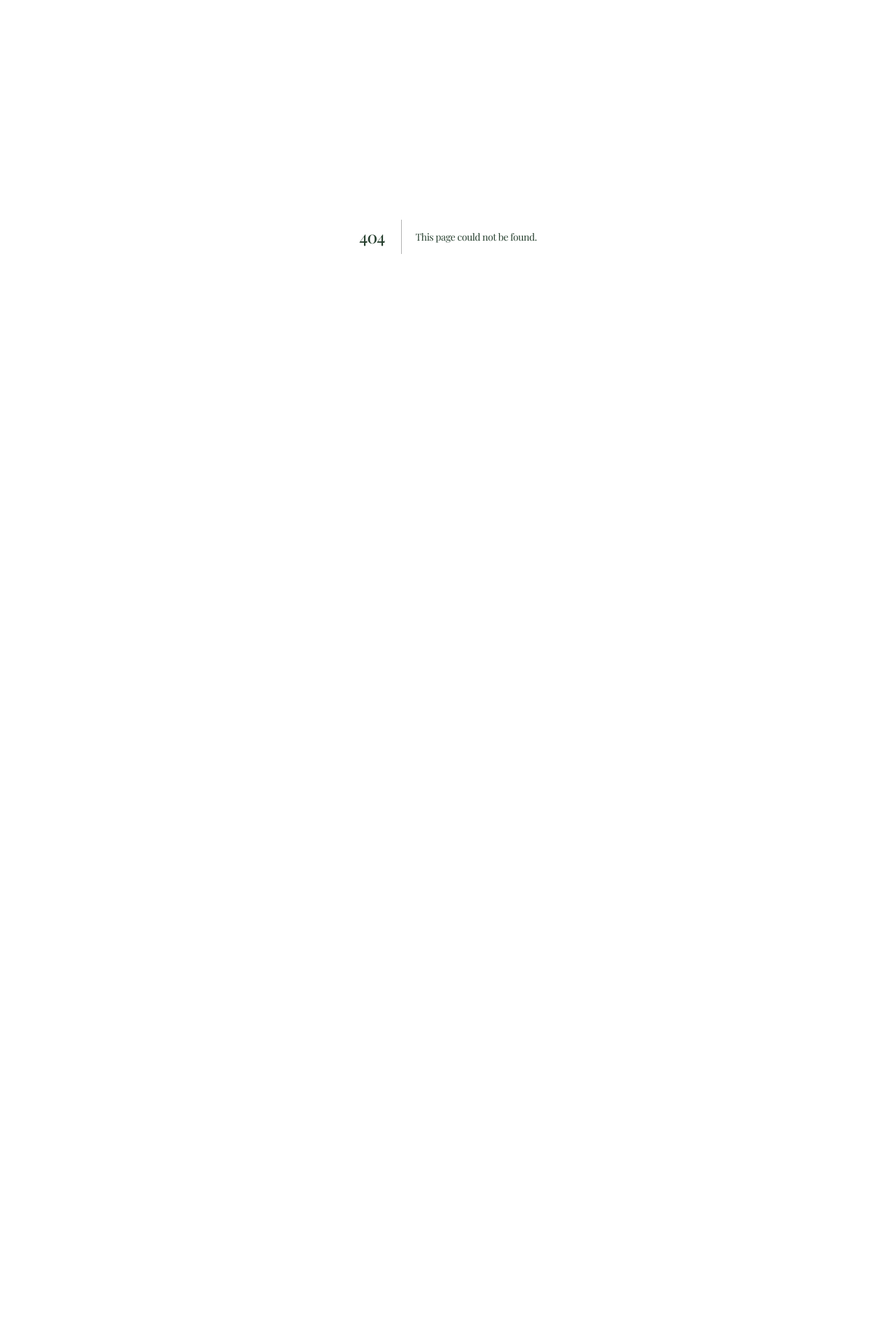
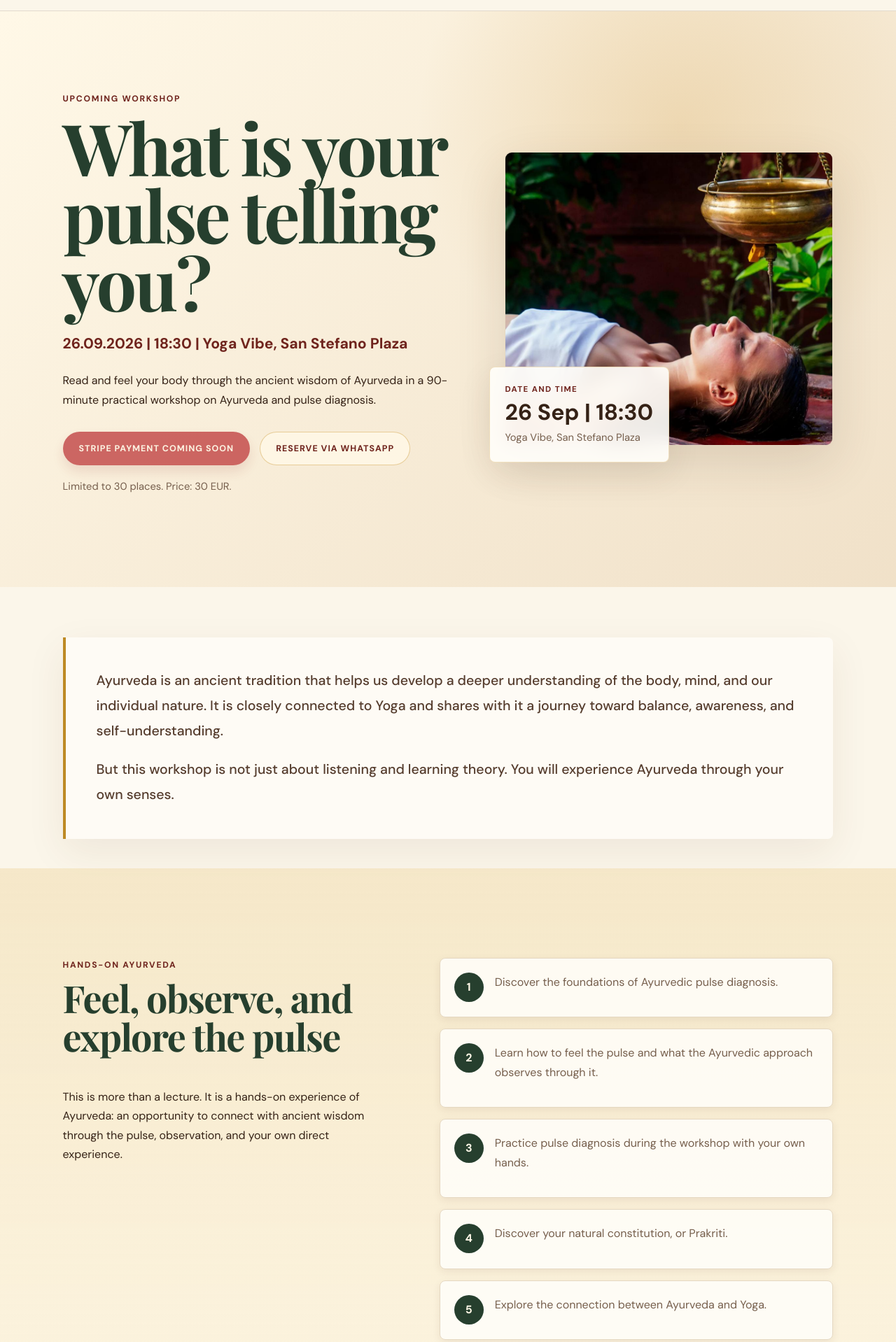
Before and after one commit to lucas953/VedicMaria, a Next.js app: page /upcoming-events/ayurveda-pulse-diagnosis-workshop in a window 1280 px wide. Before the commit this address had no page. Shown: the part 62-1980 px from the top of the page at 70% size. Before the commit the page ends 800 px from the top, so only its background shows below. Built offline with nearby package versions, Linux system fonts and the light colour scheme.

Commit message:
Add Ayurveda pulse workshop event

```diff
--- /dev/null
+++ b/app/eventPaymentLinks.ts
@@ -0,0 +1 @@
+export const ayurvedaPulseWorkshopStripeUrl = "";
--- a/app/globals.css
+++ b/app/globals.css
@@ -519,6 +519,13 @@ h3 {
   box-shadow: 0 16px 34px rgba(83, 50, 31, 0.2);
 }
 
+.button:disabled,
+.button[aria-disabled="true"] {
+  cursor: not-allowed;
+  opacity: 0.72;
+  transform: none;
+}
+
 .button.primary {
   background: #b51d22;
   color: var(--cream);
--- a/app/siteCopy.ts
+++ b/app/siteCopy.ts
@@ -168,6 +168,17 @@ export const copy = {
       ]
     },
     events: [
+      {
+        date: "26 September 2026 | 18:30",
+        startDate: "2026-09-26",
+        endDate: "2026-09-26",
+        title: "What Is Your Pulse Telling You?",
+        location: "Yoga Vibe, San Stefano Plaza",
+        description:
+          "A 90-minute practical workshop on Ayurveda and pulse diagnosis. Feel the pulse, read the body, and discover Ayurveda through direct experience.",
+        href: "/upcoming-events/ayurveda-pulse-diagnosis-workshop",
+        image: "/ayurveda main.jpg"
+      },
       {
         date: "29 June - 10 July 2026",
         startDate: "2026-06-29",
@@ -704,6 +715,17 @@ export const copy = {
     },
     events: [
       {
+        date: "26 септември 2026 | 18:30",
+        startDate: "2026-09-26",
+        endDate: "2026-09-26",
+        title: "Какво ви казва вашият пулс?",
+        location: "Yoga Vibe, San Stefano Plaza",
+        description:
+          "90-минутен практически семинар по Аюрведа и пулсова диагностика. Усетете пулса, разчетете тялото и открийте Аюрведа чрез пряко преживяване.",
+        href: "/upcoming-events/ayurveda-pulse-diagnosis-workshop",
+        image: "/ayurveda main.jpg"
+      },
+      {
         date: "29 юни - 10 юли 2026",
         startDate: "2026-06-29",
         endDate: "2026-07-10",
--- /dev/null
+++ b/app/upcoming-events/ayurveda-pulse-diagnosis-workshop/page.tsx
@@ -0,0 +1,172 @@
+/* eslint-disable @next/next/no-img-element */
+import type { Metadata } from "next";
+import Link from "next/link";
+import { ayurvedaPulseWorkshopStripeUrl } from "../../eventPaymentLinks";
+import { copy } from "../../siteCopy";
+import { SiteChrome } from "../../components/SiteChrome";
+import { createPageMetadata } from "../../seo";
+
+const eventPath = "/upcoming-events/ayurveda-pulse-diagnosis-workshop";
+const whatsappNumber = copy.en.contact.whatsapp.replace(/[^\d]/g, "");
+const whatsappHref = `https://wa.me/${whatsappNumber}?text=Hello%2C%20I%20would%20like%20to%20reserve%20a%20place%20for%20the%20Ayurveda%20pulse%20diagnosis%20workshop.`;
+const hasStripeLink = ayurvedaPulseWorkshopStripeUrl.length > 0;
+
+const workshopHighlights = [
+  "Discover the foundations of Ayurvedic pulse diagnosis.",
+  "Learn how to feel the pulse and what the Ayurvedic approach observes through it.",
+  "Practice pulse diagnosis during the workshop with your own hands.",
+  "Discover your natural constitution, or Prakriti.",
+  "Explore the connection between Ayurveda and Yoga."
+];
+
+export const metadata: Metadata = createPageMetadata({
+  title: "What Is Your Pulse Telling You?",
+  description:
+    "A 90-minute practical workshop on Ayurveda and pulse diagnosis at Yoga Vibe, San Stefano Plaza, on 26 September 2026.",
+  path: eventPath,
+  image: "/ayurveda main.jpg"
+});
+
+export default function AyurvedaPulseDiagnosisWorkshopPage() {
+  return (
+    <SiteChrome>
+      <section className="event-landing-hero">
+        <div className="event-landing-copy">
+          <p className="eyebrow">Upcoming Workshop</p>
+          <h1>What is your pulse telling you?</h1>
+          <p className="event-subtitle">
+            26.09.2026 | 18:30 | Yoga Vibe, San Stefano Plaza
+          </p>
+          <p>
+            Read and feel your body through the ancient wisdom of Ayurveda in a
+            90-minute practical workshop on Ayurveda and pulse diagnosis.
+          </p>
+          <div className="button-row">
+            {hasStripeLink ? (
+              <a
+                className="button primary"
+                href={ayurvedaPulseWorkshopStripeUrl}
+                target="_blank"
+                rel="noreferrer"
+              >
+                Reserve and pay 30 EUR
+              </a>
+            ) : (
+              <button className="button primary" type="button" disabled>
+                Stripe payment coming soon
+              </button>
+            )}
+            <a className="button secondary" href={whatsappHref}>
+              Reserve via WhatsApp
+            </a>
+          </div>
+          <p className="event-note">
+            Limited to 30 places. Price: 30 EUR.
+          </p>
+        </div>
+        <div className="event-hero-media">
+          <img
+            src="/ayurveda main.jpg"
+            alt="Ayurveda workshop visual"
+          />
+          <div className="event-date-card">
+            <span>Date and time</span>
+            <strong>26 Sep | 18:30</strong>
+            <p>Yoga Vibe, San Stefano Plaza</p>
+          </div>
+        </div>
+      </section>
+
+      <section className="section page-intro" aria-label="Workshop introduction">
+        <div className="page-intro-content">
+          <p>
+            Ayurveda is an ancient tradition that helps us develop a deeper
+            understanding of the body, mind, and our individual nature. It is
+            closely connected to Yoga and shares with it a journey toward
+            balance, awareness, and self-understanding.
+          </p>
+          <p>
+            But this workshop is not just about listening and learning theory.
+            You will experience Ayurveda through your own senses.
+          </p>
+        </div>
+      </section>
+
+      <section className="section alt two-column" aria-labelledby="workshop-experience">
+        <div>
+          <p className="eyebrow">Hands-on Ayurveda</p>
+          <h2 id="workshop-experience">Feel, observe, and explore the pulse</h2>
+          <p>
+            This is more than a lecture. It is a hands-on experience of
+            Ayurveda: an opportunity to connect with ancient wisdom through the
+            pulse, observation, and your own direct experience.
+          </p>
+        </div>
+        <div className="event-step-list">
+          {workshopHighlights.map((highlight, index) => (
+            <article className="event-step" key={highlight}>
+              <span>{index + 1}</span>
+              <p>{highlight}</p>
+            </article>
+          ))}
+        </div>
+      </section>
+
+      <section className="section event-booking" aria-labelledby="workshop-reserve">
+        <div className="event-booking-panel">
+          <div>
+            <p className="eyebrow">Reserve your place</p>
+            <h2 id="workshop-reserve">30 EUR | 30 places available</h2>
+            <p>
+              Reserve your seat for the Ayurveda and pulse diagnosis workshop.
+              Online card payment will open here once the Stripe Payment Link is
+              ready.
+            </p>
+            <div className="event-date-list">
+              <span>Workshop details</span>
+              <strong>26 September 2026, 18:30</strong>
+              <p>Yoga Vibe, San Stefano Plaza | 90 minutes</p>
+            </div>
+            <div className="button-row">
+              {hasStripeLink ? (
+                <a
+                  className="button primary"
+                  href={ayurvedaPulseWorkshopStripeUrl}
+                  target="_blank"
+                  rel="noreferrer"
+                >
+                  Pay with Stripe
+                </a>
+              ) : (
+                <button className="button primary" type="button" disabled>
+                  Stripe payment coming soon
+                </button>
+              )}
+              <a className="button secondary" href={whatsappHref}>
+                WhatsApp reservation
+              </a>
+            </div>
+          </div>
+        </div>
+      </section>
+
+      <section className="event-final-cta" aria-labelledby="workshop-final-cta">
+        <div>
+          <h2 id="workshop-final-cta">Feel the pulse. Read the body. Discover Ayurveda.</h2>
+          <p>
+            Join a practical evening of Ayurveda, Yoga, pulse diagnosis, and
+            direct experience.
+          </p>
+        </div>
+        <div className="button-row">
+          <a className="button primary" href={whatsappHref}>
+            Reserve via WhatsApp
+          </a>
+          <Link className="button secondary" href="/upcoming-events">
+            Back to events
+          </Link>
+        </div>
+      </section>
+    </SiteChrome>
+  );
+}
```
Also changed, not shown: app/components/EventCards.tsx (+8 -1 lines), app/components/EventCarousel.tsx (+8 -1 lines), app/sitemap.ts (+6 -1 lines).
